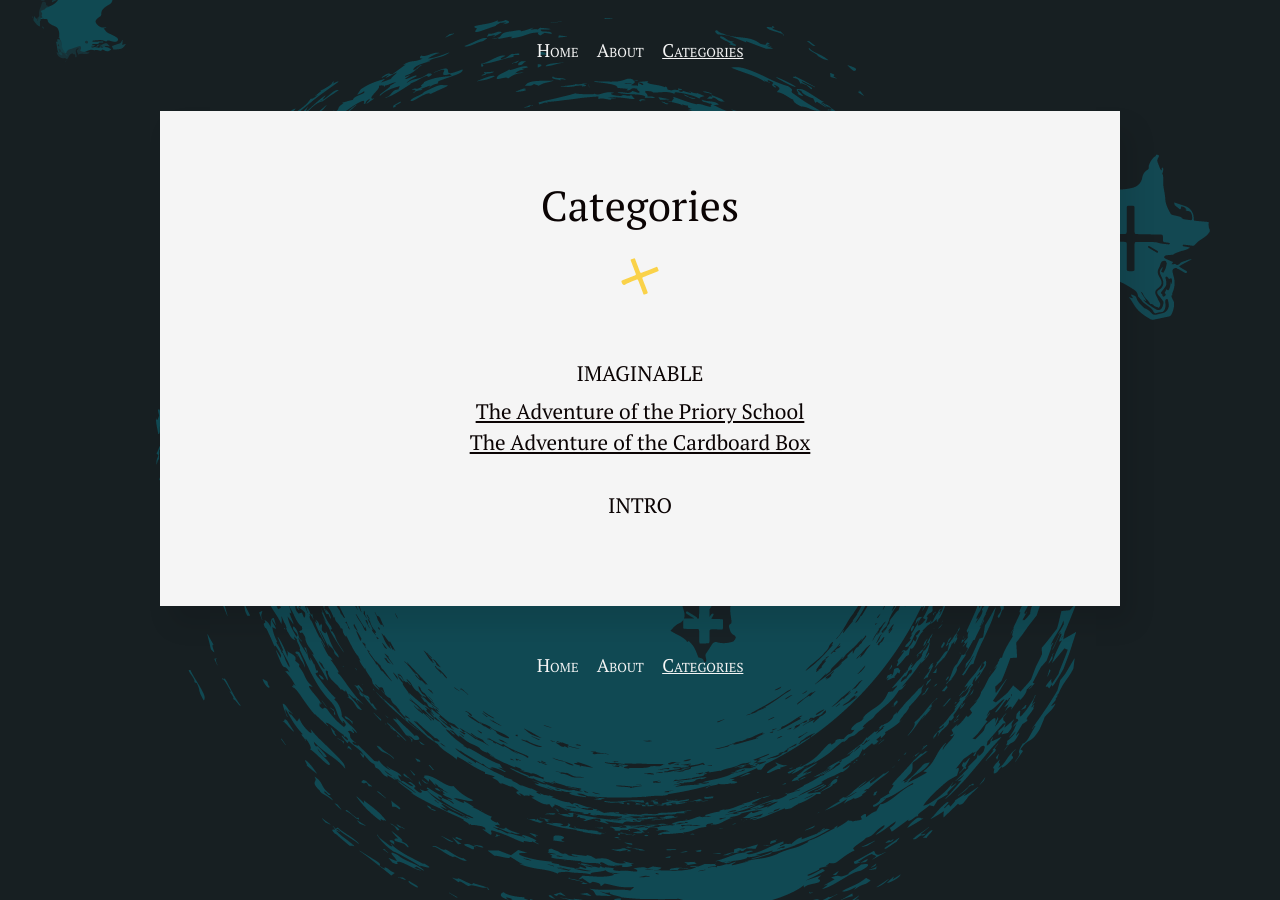
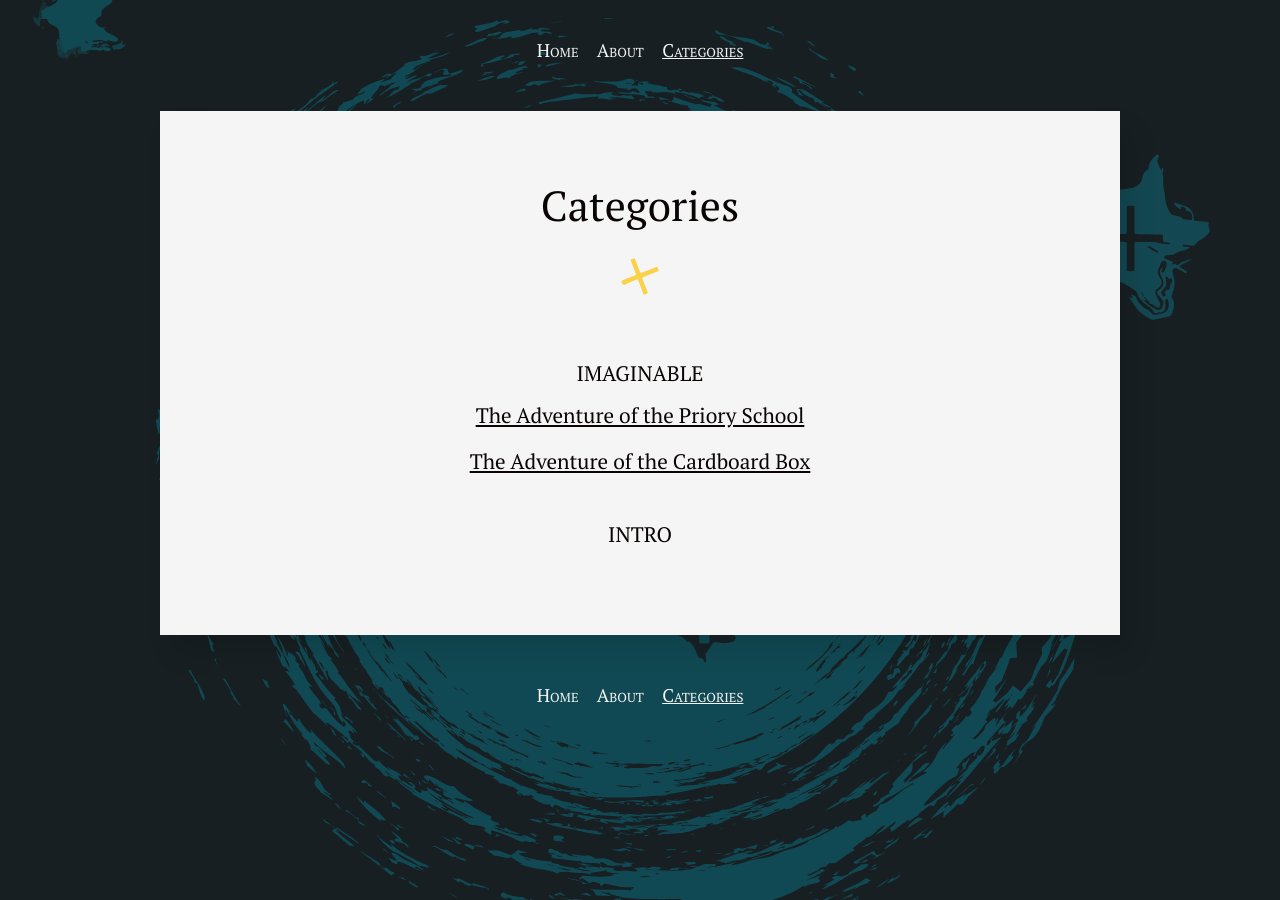
Before and after one commit to silvialohrmann/editorial, a Jekyll site: the page built from categories.html, in a window 1280 px wide. Built offline with Jekyll 4.4.1, drawn with Linux system fonts in a browser that asks for light colours.

Commit message:
Update _base.scss

```diff
--- a/_sass/_base.scss
+++ b/_sass/_base.scss
@@ -25,7 +25,7 @@ h3 {
 
 #archives h3 {
   font-size: 1em;
-  margin: 0 0 .3em 0;
+  margin: 0 0 .5em 0;
   text-transform: uppercase;
 }
 
@@ -40,10 +40,11 @@ h4 {
   font-size: 1em;
   font-style: normal;
   margin: 0;
+  margin-bottom: .7em;
 }
 
 .archive-group {
-  margin-bottom: 1.5em;
+  margin-bottom: 2em;
 }
 
 h5 {
```
